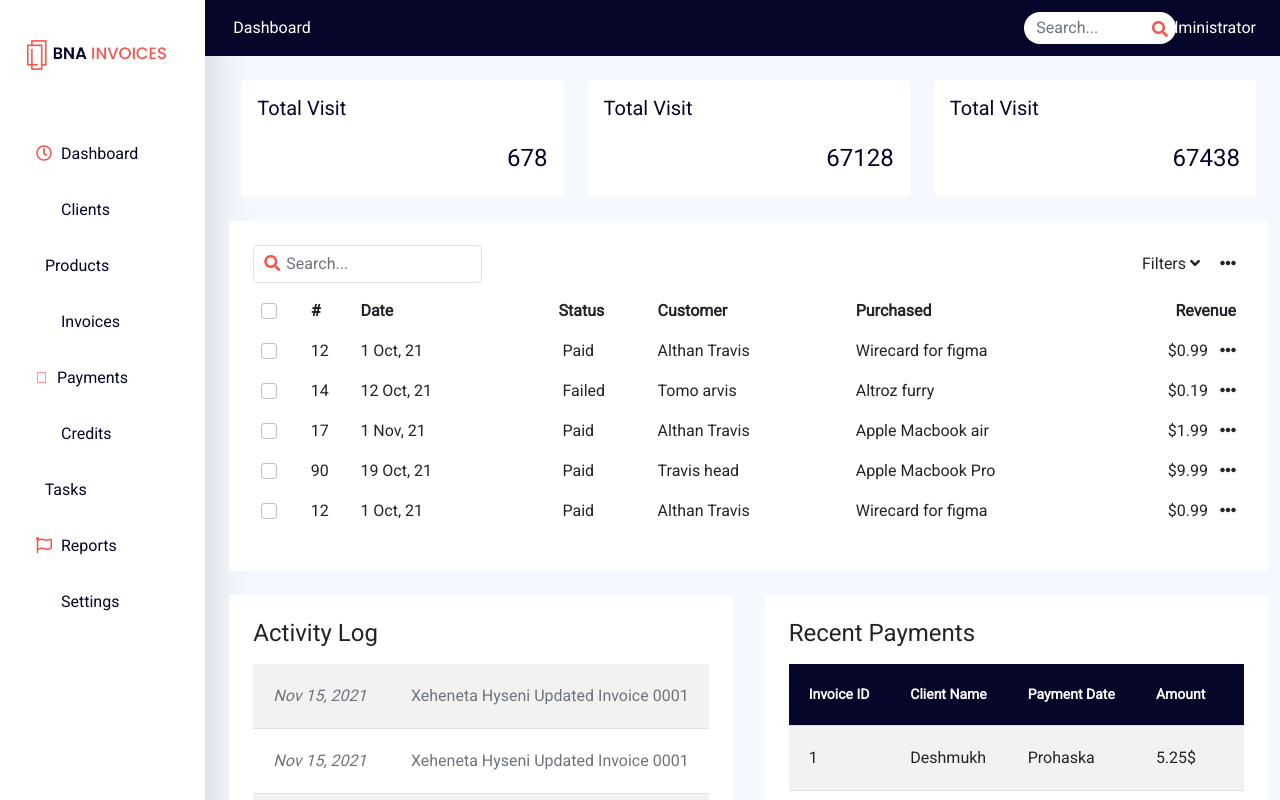
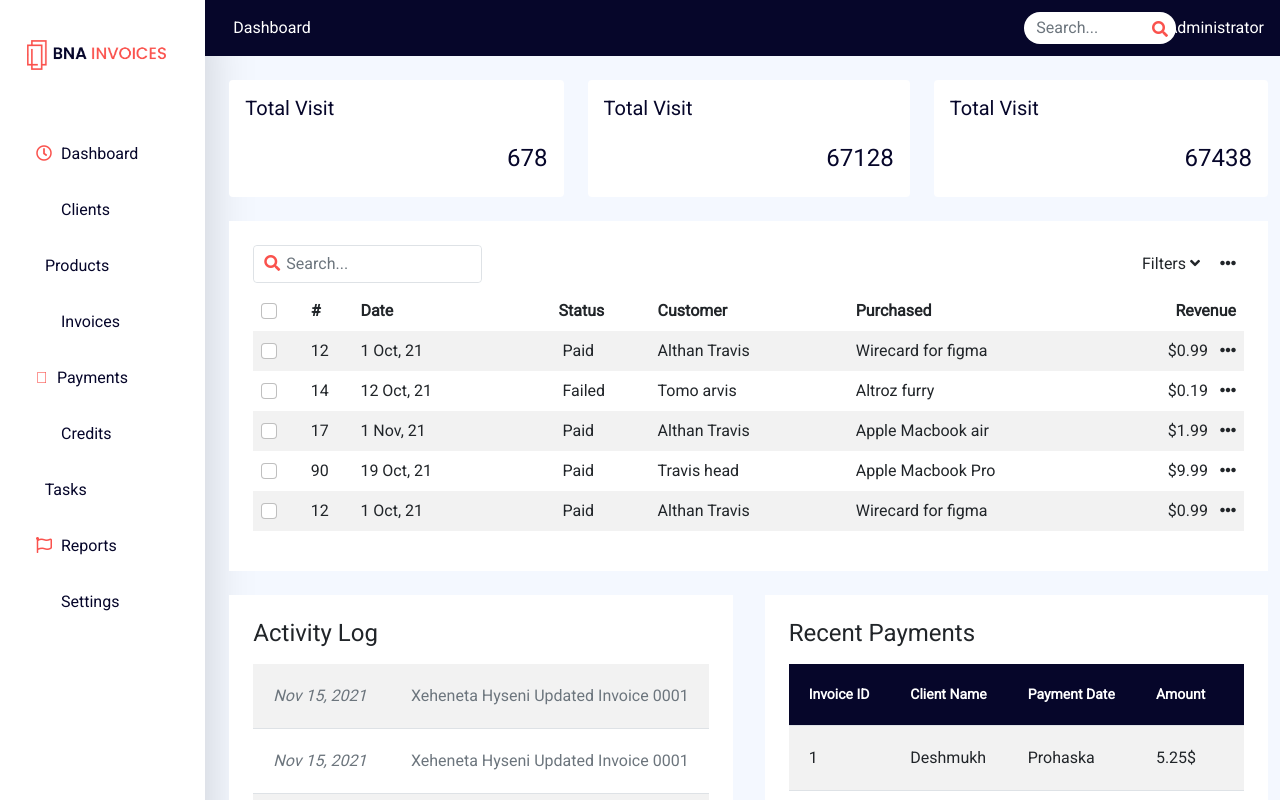
Before and after one commit to Kujtapp/bnainvoices, a Vue app: page / in a window 1280 px wide. Shown: the top 800 px of the page. Built offline with nearby package versions, Linux system fonts and the light colour scheme; some icons are missing.

Commit message:
changed the style of the sales table

```diff
--- a/src/components/layout/HeaderBar.vue
+++ b/src/components/layout/HeaderBar.vue
@@ -17,7 +17,7 @@
         </div>
         <div class="col-1 d-flex my-auto justify-content-end">
           <i class="far fa-user-circle text-secondary fa-2x"></i>
-          <h6 class="text-white ms-1 my-auto me-2">Administrator</h6>
+          <h6 class="text-white ms-1 my-auto">Administrator</h6>
         </div>
       </div>
   </div>
--- a/src/components/layout/TableData.vue
+++ b/src/components/layout/TableData.vue
@@ -6,7 +6,7 @@
             <div class="position-relative border rounded"> <span class="position-absolute search"><i class="fa fa-search text-secondary"></i></span> <input class="form-control w-100" placeholder="Search..."> </div>
             <div class="px-2"> <span>Filters <i class="fa fa-angle-down"></i></span> <i class="fa fa-ellipsis-h ms-3"></i> </div>
         </div>
-        <table class="table table-responsive table-borderless">
+        <table class="table table-responsive table-striped table-borderless">
             <thead>
                 <tr class="bg-light">
                     <th scope="col" width="5%"><input class="form-check-input" type="checkbox"></th>
--- a/src/components/layout/UserCardsData.vue
+++ b/src/components/layout/UserCardsData.vue
@@ -1,6 +1,6 @@
 <template>
 <div class="row">
-    <div class="col-4">
+    <div class="col-4 ps-0">
         <div class="card border-0">
             <div class="card-body">
                 <h5 class="card-title text-primary">Total Visit</h5>
@@ -24,7 +24,7 @@
         </div>
     </div>
 
-    <div class="col-4">
+    <div class="col-4 pe-0">
         <div class="card border-0">
             <div class="card-body">
                 <h5 class="card-title text-primary">Total Visit</h5>
```
